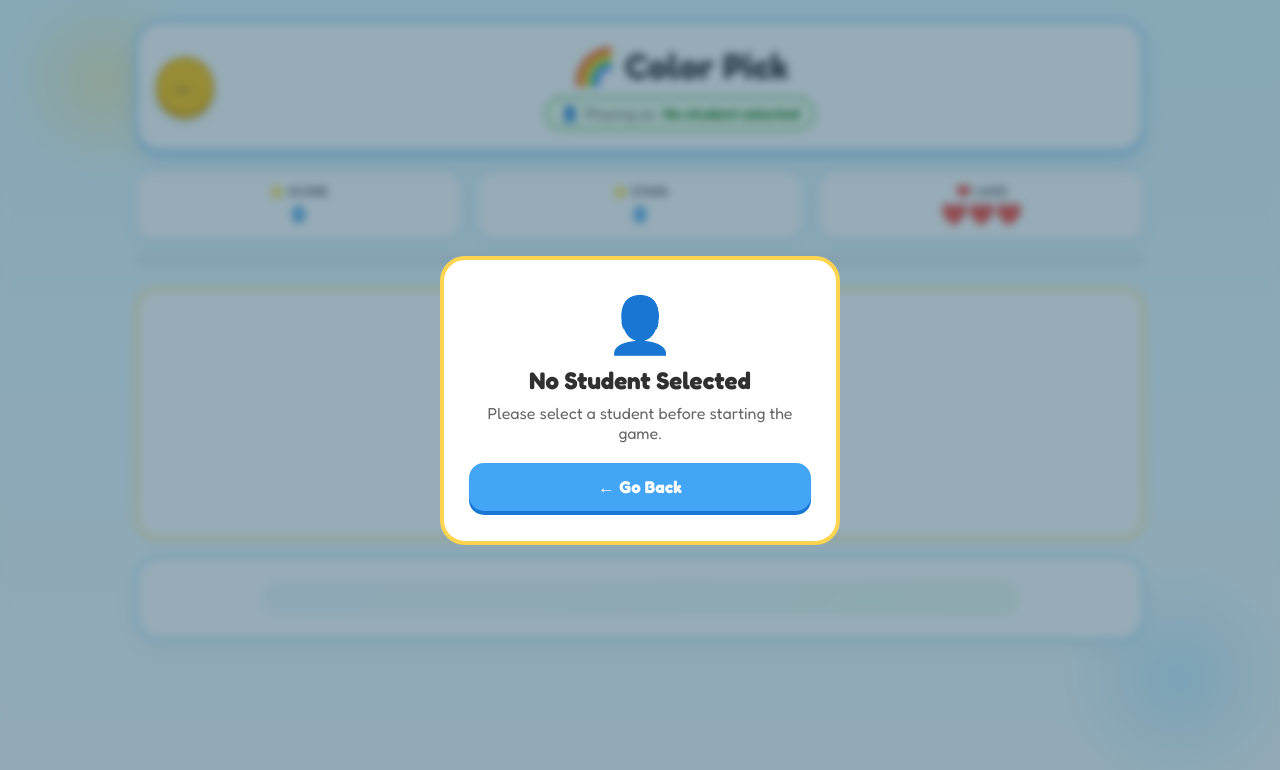
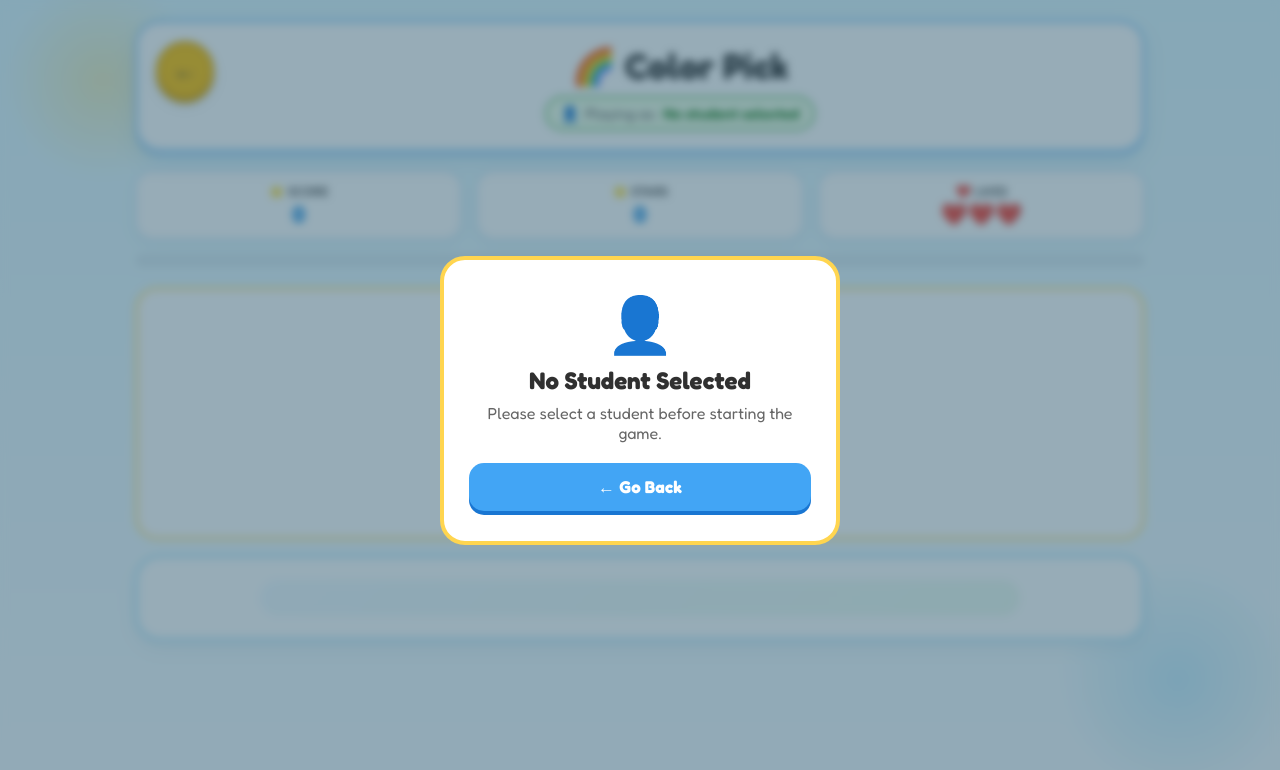
Before and after one commit to carenhatte-creator/kiddoquest, a plain HTML site: page frontend/games/activities/color-pick.html in a window 1280 px wide. Drawn offline with Linux system fonts and the light colour scheme.

Commit message:
Update Color Match and Color Pick games

```diff
--- a/frontend/games/game-css/color-match.css
+++ b/frontend/games/game-css/color-match.css
@@ -159,9 +159,7 @@ body {
     position: absolute;
 
     left: 18px;
-    top: 50%;
-
-    transform: translateY(-50%);
+    top: 18px;
 
     width: 58px;
     height: 58px;
@@ -205,7 +203,6 @@ body {
     background: #ffd54f;
 
     transform:
-        translateY(-50%)
         scale(1.06);
 
     box-shadow:
@@ -220,7 +217,6 @@ body {
 
 .back-btn:active {
     transform:
-        translateY(-45%)
         scale(0.97);
 
     box-shadow:
@@ -1221,6 +1217,7 @@ body {
 
     .back-btn {
         left: 12px;
+        top: 14px;
 
         width: 52px;
         height: 52px;
--- a/frontend/games/game-css/color-pick.css
+++ b/frontend/games/game-css/color-pick.css
@@ -118,9 +118,7 @@ body {
 
     left: 18px;
 
-    top: 50%;
-
-    transform: translateY(-50%);
+    top: 18px;
 
     width: 58px;
 
@@ -159,7 +157,6 @@ body {
     background: #ffd54f;
 
     transform:
-        translateY(-50%)
         scale(1.06);
 }
 
@@ -167,7 +164,6 @@ body {
 .back-btn:active {
 
     transform:
-        translateY(-45%)
         scale(0.97);
 }
 
@@ -1288,6 +1284,8 @@ body {
         height: 52px;
 
         left: 12px;
+
+        top: 14px;
     }
 
 
```
